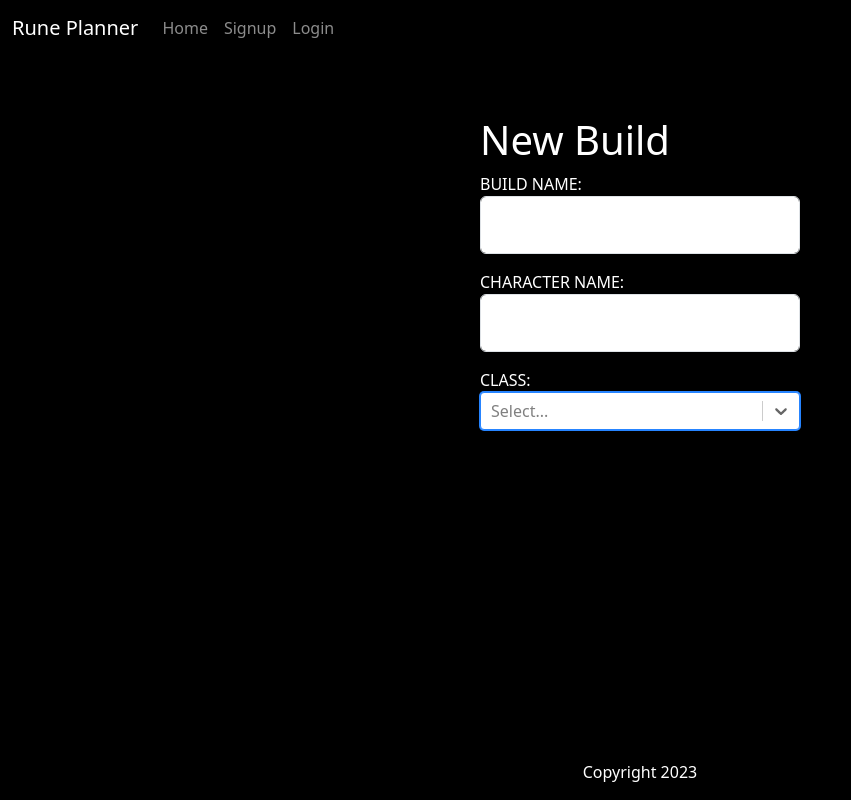
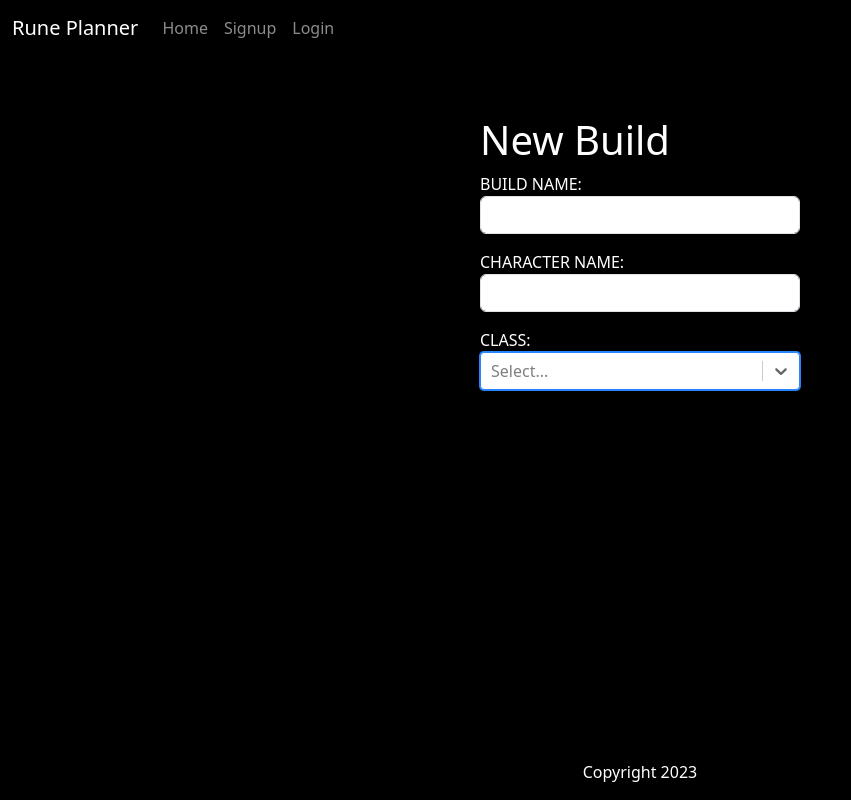
Before and after one commit to levipowis/sod-rune-planner-frontend, a React (Vite) app: page /builds/new in a window 1280 px wide. Shown: the whole page, without its empty margins (0-851 px from the left). Built offline with nearby package versions, Linux system fonts and the light colour scheme; no server answers.

Commit message:
changed bootstrap styling on BuildsNew.jsx text inputs

```diff
--- a/src/BuildsNew.jsx
+++ b/src/BuildsNew.jsx
@@ -32,17 +32,17 @@ export function BuildsNew() {
           {" "}
           <label htmlFor="build_name">BUILD NAME:</label>
         </div>
-        <div className="form-floating mb-3">
-          <input className="form-control" type="text" name="build_name" placeholder="Build Name" />
+        <div className="mb-3">
+          <input className="form-control" type="text" name="build_name" />
         </div>
         <div>
           {" "}
           <label htmlFor="build_name">CHARACTER NAME:</label>
         </div>
-        <div className="form-floating mb-3">
-          <input className="form-control" type="text" name="character_name" placeholder="Character Name" />
+        <div className="mb-3">
+          <input className="form-control" type="text" name="character_name" />
         </div>
-        <div className="mt-3 m-auto w-100">
+        <div className="mb-3">
           CLASS:
           <Select className="text-dark" options={classOptions} onChange={handleClassSelection} autoFocus={true} />
         </div>
```
